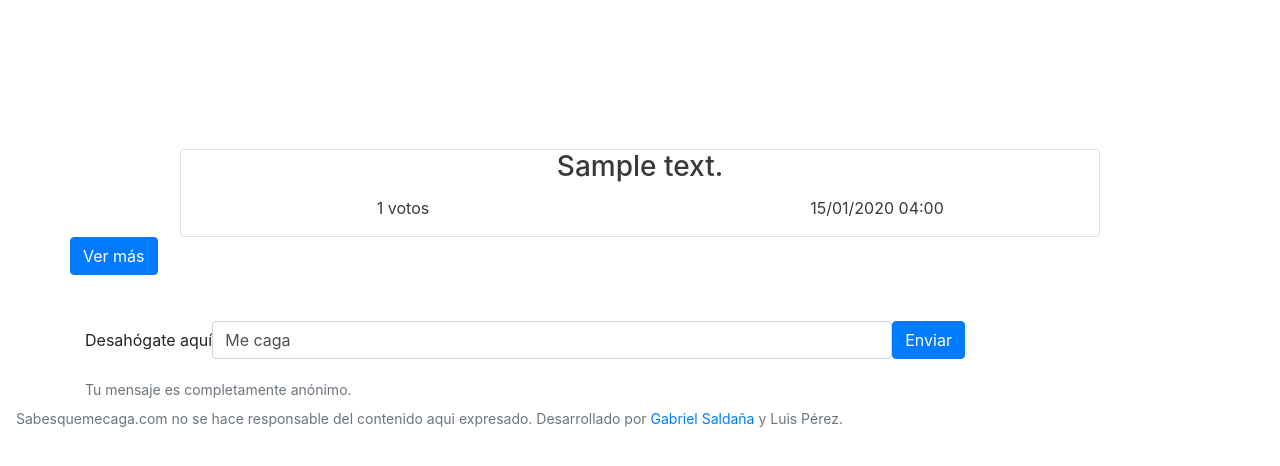
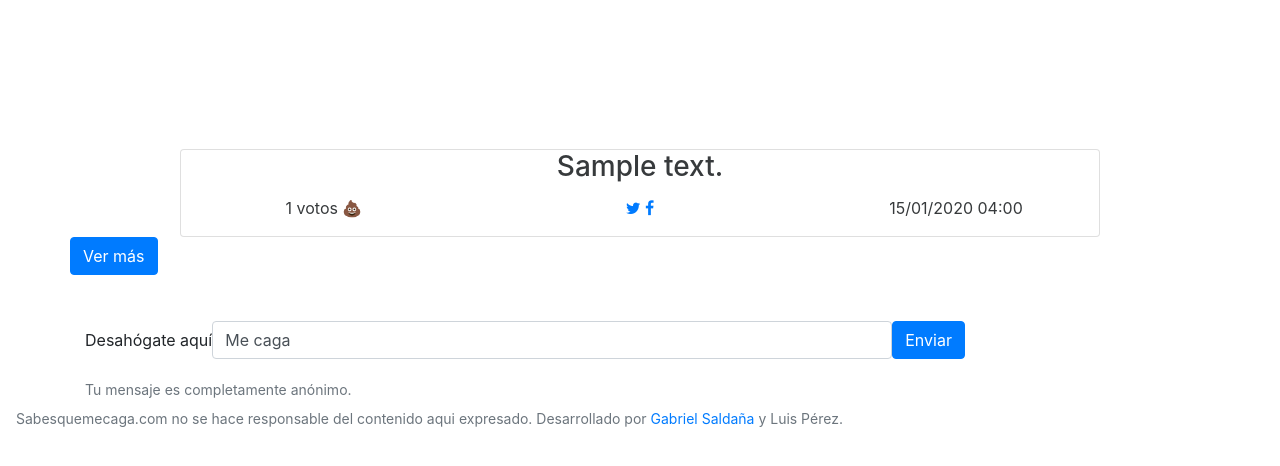
Before and after one commit to gabrielsaldana/sqmc, a Django app: page /1/ in a window 1280 px wide. Shown: the part 131-597 px from the top of the page. Run offline with Django 3.2, Linux system fonts and the light colour scheme; tables that the repository leaves empty hold one stand-in row (values such as "Sample post"); some libraries are stand-ins or nearby versions.

Commit message:
Adds social media links

```diff
--- a/sabesqmc/quote/templates/quote.html
+++ b/sabesqmc/quote/templates/quote.html
@@ -3,10 +3,16 @@
         <div class="card card-block quote-box">
             <h3 class="card-title quote-message">{{ quote|striptags|escape }}</h3>
             <div class="row quote-meta">
-                <div class="col-sm-6">
-                    <p class="quote-votes ">{{ quote.votes }} votos</p>
+                <div class="col-sm-4">
+                  <p class="quote-votes ">{{ quote.votes }} votos 💩</p>
                 </div>
-                <div class="col-sm-6">
+                <div class="col-sm-4">
+                  <ul class="list-inline">
+                    <a href="http://twitter.com/home?status={{ quote|urlencode }} http://sabesquemecaga.com{{ quote.get_absolute_url }}"><i class="fa fa-twitter" aria-hidden="true"></i></a>
+                    <a href="http://www.facebook.com/share.php?u=http://sabesquemecaga.com{{ quote.get_absolute_url }}&t={{ quote|urlencode }}"><i class="fa fa-facebook" aria-hidden="true"></i></a>
+                  </ul>
+                </div>
+                <div class="col-sm-4">
                     <p class="quote-date">{{ quote.date_created|date:"d/m/Y" }} {{ quote.date_created|time:"H:i"}}</p>
                 </div>
             </div>
```
